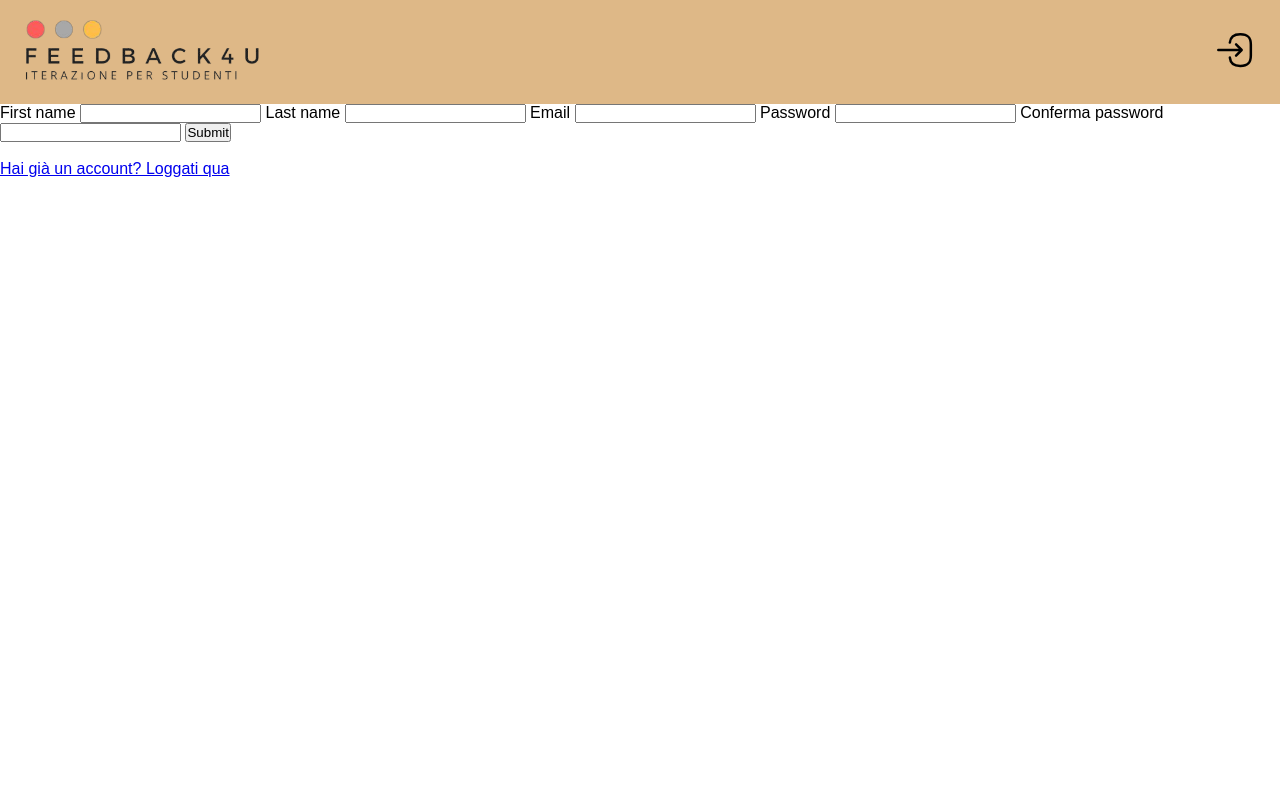
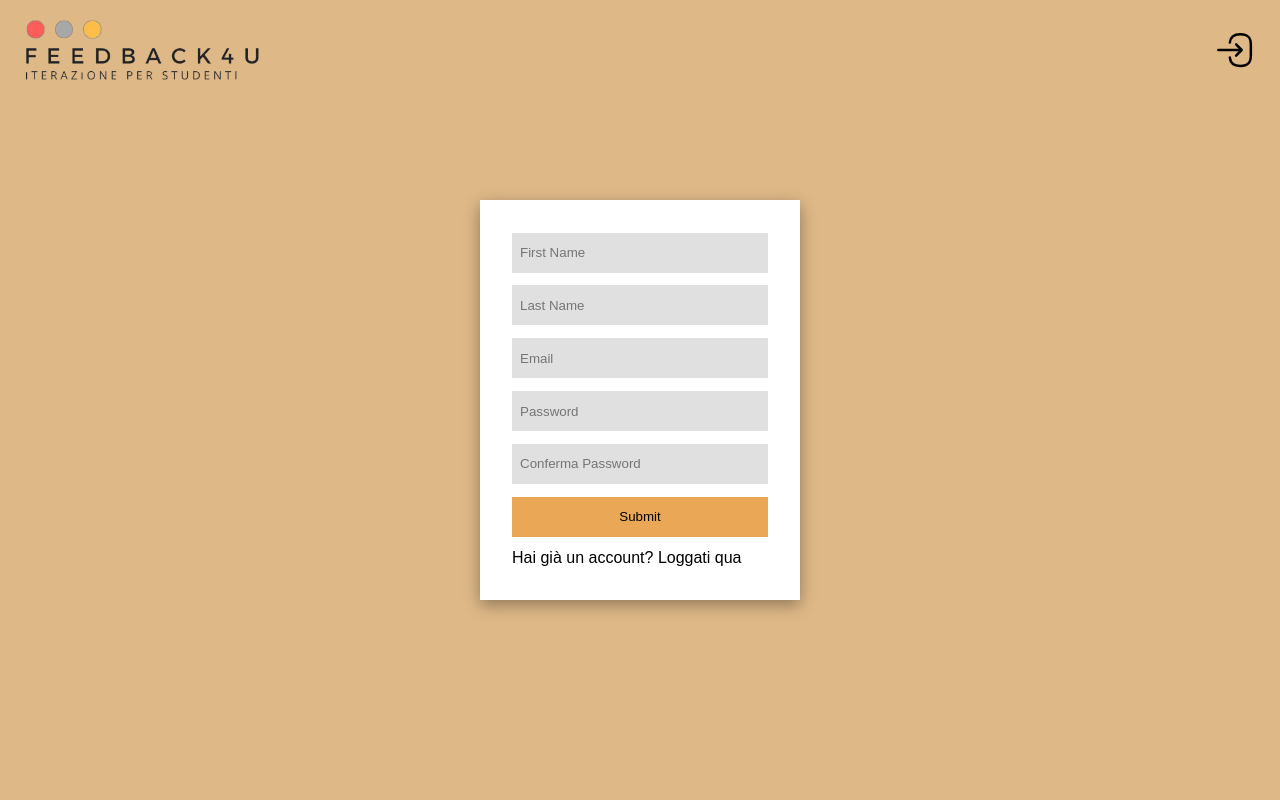
Before and after one commit to ilCONDORA/Feedback4U, a PHP site: page /registration.php in a window 1280 px wide. Run offline with PHP 8.4, Linux system fonts and the light colour scheme.

Commit message:
Register css

```diff
--- a/registration.php
+++ b/registration.php
@@ -1,30 +1,69 @@
 <!DOCTYPE html>
 <html lang="en">
+
 <head>
     <meta charset="UTF-8">
     <meta name="viewport" content="width=device-width, initial-scale=1.0">
     <title>Document</title>
     <style>
-        main{
-            margin-top:104px;
+        main {
+            width: 100vw;
+            height: 100vh;
+            background-color: #DEB887;
+            display: flex;
+            align-items: center;
+            justify-content: center;
+        }
+
+        .containerFormRegister {
+            display: flex;
+            flex-direction: column;
+            justify-content: center;
+            width: 25vw;
+            height: 50vh;
+            row-gap: 0.8rem;
+            box-shadow: rgba(0, 0, 0, 0.35) 0px 5px 15px;
+            padding: 2rem;
+            background-color: white;
+        }
+
+        .btnRegister {
+            height: 1.5rem;
+            background-color: #eaa856;
+            border: none;
+            cursor: pointer;
+            height: 2.5rem;
+        }
+
+        .inputRegister {
+            height: 2.5rem;
+            border: none;
+            background-color: #e0e0e0;
+            padding-left: 0.5rem;
+        }
+
+        a {
+            text-decoration: none;
+            color: black;
+        }
+
+        a:hover {
+            color: blue;
         }
     </style>
 </head>
+
 <body>
     <main>
         <?php include('header.php'); ?>
-        <form action="<?php echo $_SERVER['PHP_SELF']; ?>" method="post">
-            <label for="first_name">First name</label>
-            <input type="text" id="first_name" name="first_name" required>
-            <label for="last_name">Last name</label>
-            <input type="text" id="last_name" name="last_name" required>
-            <label for="email">Email</label>
-            <input type="email" id="email" name="email" required>
-            <label for="psw">Password</label>
-            <input type="password" id="psw" name="psw" required>
-            <label for="psw2">Conferma password</label>
-            <input type="password" id="psw2" name="psw2" required>
-            <input type="submit" value="Submit">
+        <form action="<?php echo $_SERVER['PHP_SELF']; ?>" method="post" class="containerFormRegister">
+            <input type="text" id="first_name" name="first_name" required placeholder="First Name" class="inputRegister">
+            <input type="text" id="last_name" name="last_name" required placeholder="Last Name" class="inputRegister">
+            <input type="email" id="email" name="email" required placeholder="Email" class="inputRegister">
+            <input type="password" id="psw" name="psw" required placeholder="Password" class="inputRegister">
+            <input type="password" id="psw2" name="psw2" required placeholder="Conferma Password" class="inputRegister">
+            <input type="submit" value="Submit" class="btnRegister">
+            <a href="login.php">Hai già un account? Loggati qua</a>
         </form>
         <?php
         if ($_SERVER["REQUEST_METHOD"] == "POST") {
@@ -71,8 +110,9 @@
             $conn->close();
         }
         ?>
-        <br>
-        <a href="login.php">Hai già un account? Loggati qua</a>
+
+
     </main>
 </body>
+
 </html>
```
Also changed, not shown: login.php (+6 -7 lines).
